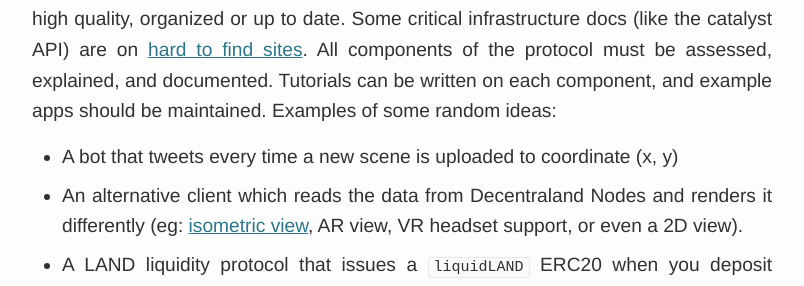
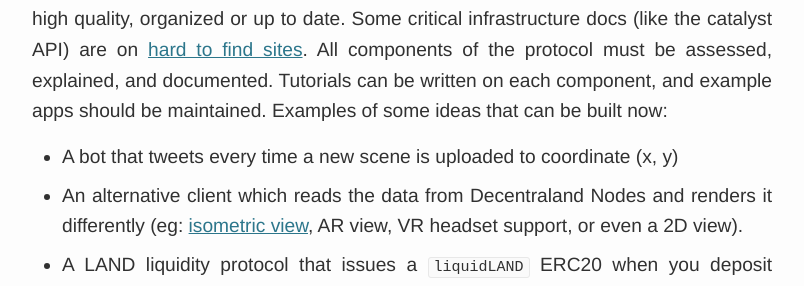
Before and after one commit to tobyornottobe/maraoz.github.io, a Jekyll site: the page built from _posts/2022-01-01-decentraland-vision.md, in a window 1280 px wide and 900 px high, scrolled down 4480 px. Shown: the part 221-507 px from the top of the window, without its empty margins (238-1042 px from the left). Built offline with Jekyll 4.4.1, drawn with Linux system fonts in a browser that asks for light colours.

Commit message:
Update 2022-01-01-decentraland-vision.md

```diff
--- a/_posts/2022-01-01-decentraland-vision.md
+++ b/_posts/2022-01-01-decentraland-vision.md
@@ -51,7 +51,7 @@
 Some ideas on how to improve this:
 
 ### 2.1 Fully document components and APIs
-A huge developer pain point to solve is that it's very hard to build stuff for Decentraland, at all levels of the protocol. Current [docs](https://docs.decentraland.org/) are very stylish, but far from high quality, organized or up to date. Some critical infrastructure docs (like the catalyst API) are on [hard to find sites](https://decentraland.github.io/catalyst-api-specs/#tag/Content-Server). All components of the protocol must be assessed, explained, and documented. Tutorials can be written on each component, and example apps should be maintained. Examples of some random ideas:
+A huge developer pain point to solve is that it's very hard to build stuff for Decentraland, at all levels of the protocol. Current [docs](https://docs.decentraland.org/) are very stylish, but far from high quality, organized or up to date. Some critical infrastructure docs (like the catalyst API) are on [hard to find sites](https://decentraland.github.io/catalyst-api-specs/#tag/Content-Server). All components of the protocol must be assessed, explained, and documented. Tutorials can be written on each component, and example apps should be maintained. Examples of some ideas that can be built now:
 - A bot that tweets every time a new scene is uploaded to coordinate (x, y)
 - An alternative client which reads the data from Decentraland Nodes and renders it differently (eg: [isometric view](https://www.youtube.com/watch?v=U6rGeAuPcno), AR view, VR headset support, or even a 2D view).
 - A LAND liquidity protocol that issues a `liquidLAND` ERC20 when you deposit LANDs according to some function of the coordinates (eg: [2^(-abs(x)/300)+2^(-abs(y)/300)](https://www.wolframalpha.com/input?i=2%5E%28-abs%28x%29%2F300%29%2B2%5E%28-abs%28y%29%2F300%29)), the closer to the center (0,0), the more `liquidLAND` you get, and which allows you to withdraw LANDs for `liquidLAND` too.
```
